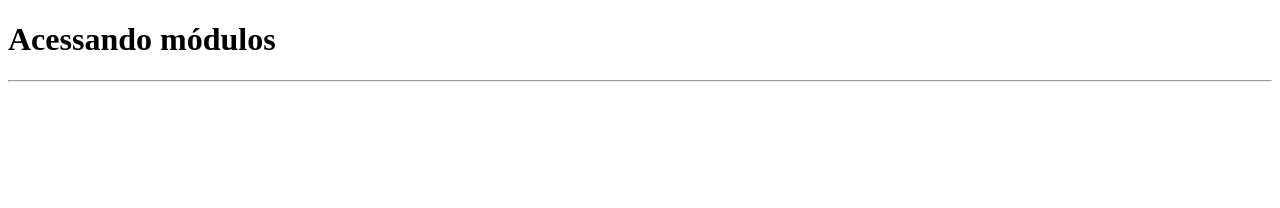
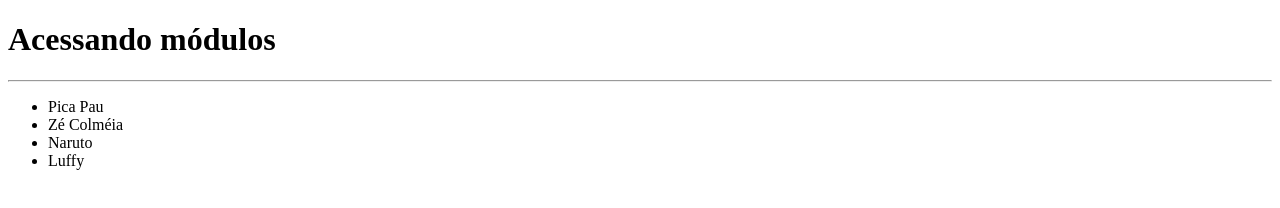
Before and after one commit to tiagotecinternet24/revisao-e-reforco-js, a website: page 06-usando-modulos.html in a window 1280 px wide. Drawn offline with Linux system fonts and the light colour scheme.

Commit message:
Corrige exercício

```diff
--- a/06-usando-modulos.html
+++ b/06-usando-modulos.html
@@ -25,7 +25,23 @@
             - Use loop para percorrer os elementos do array
             - Crie a tag li dinamicamente com o JS
             - Adicione o conteúdo do array dentro da tag li criada
+            - Adicionar a tag li já com o conteúdo DENTRO da lista
         */
+
+        // Use seleção de elemento no DOM
+        const lista = document.querySelector("#lista-alunos");
+
+        // Use loop para percorrer os elementos do array
+        for(const aluno of alunos){
+            // Criando um elemento <li>
+            let item = document.createElement("li");
+
+            // Adicionando conteúdo ao elemento li criado
+            item.innerHTML = aluno;
+
+            // Inserir o elemento criado e com o nome do aluno na lista
+            lista.appendChild(item);
+        }
 
     </script>
 
```
